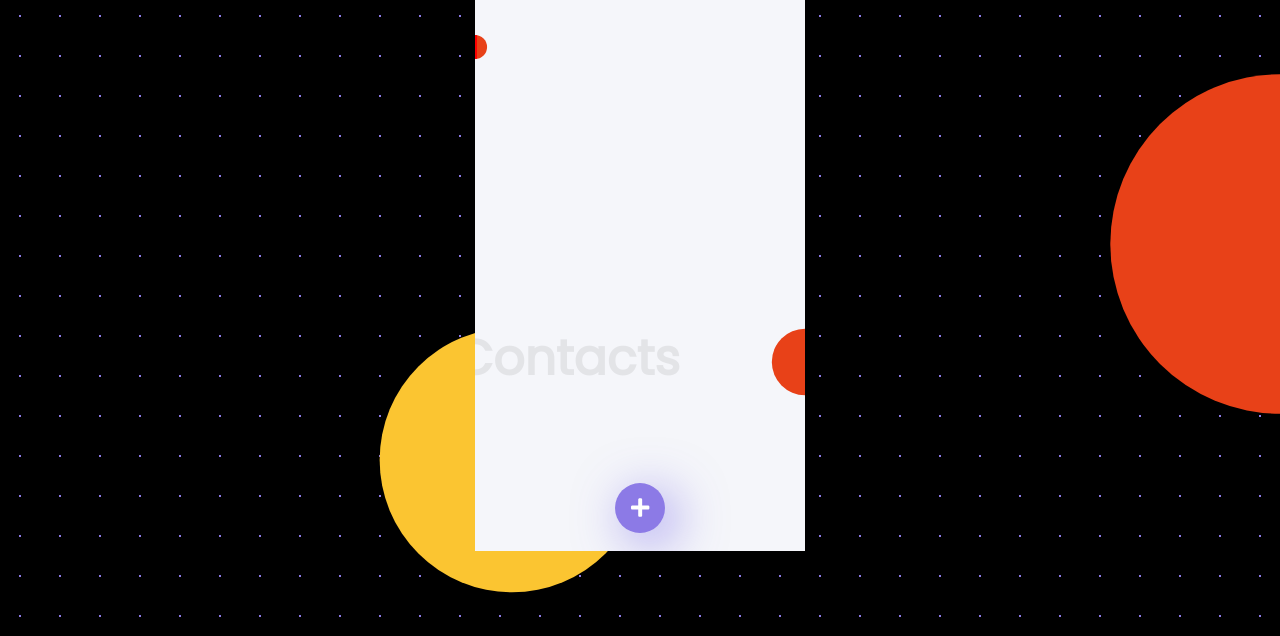
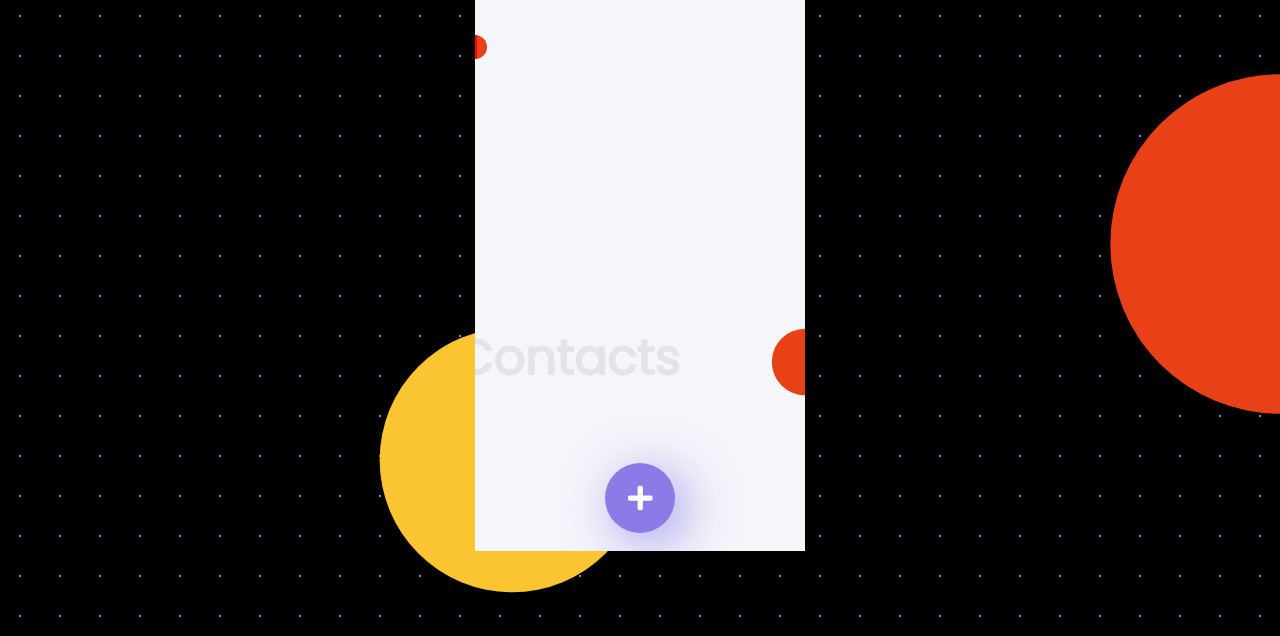
Before and after one commit to Sammy-Genius/PhoneBook-App, a React app: page / in a window 1280 px wide. Shown: the part 164-800 px from the top of the page. Built offline with nearby package versions, Linux system fonts and the light colour scheme.

Commit message:
changed button size

```diff
--- a/src/styles/_contactList.scss
+++ b/src/styles/_contactList.scss
@@ -15,8 +15,8 @@ main .main-container .add-wrapper {
 }
 
 .add {
-    width:50px;
-    height:50px;
+    width:70px;
+    height:70px;
     cursor: pointer;
     background-color:v.$purple;
     border-radius:50%;
@@ -27,7 +27,7 @@ main .main-container .add-wrapper {
 
     .add-icon {
         color:#ffffff;
-        font-size:1.5rem;
+        font-size:2rem;
     }
 }
 
--- a/src/styles/_header.scss
+++ b/src/styles/_header.scss
@@ -60,6 +60,6 @@ header::after {
 
     @media screen and (max-width: v.$phone) {
         top:25%;
-        left:33%;
+        left:41%;
     }
 }
```
